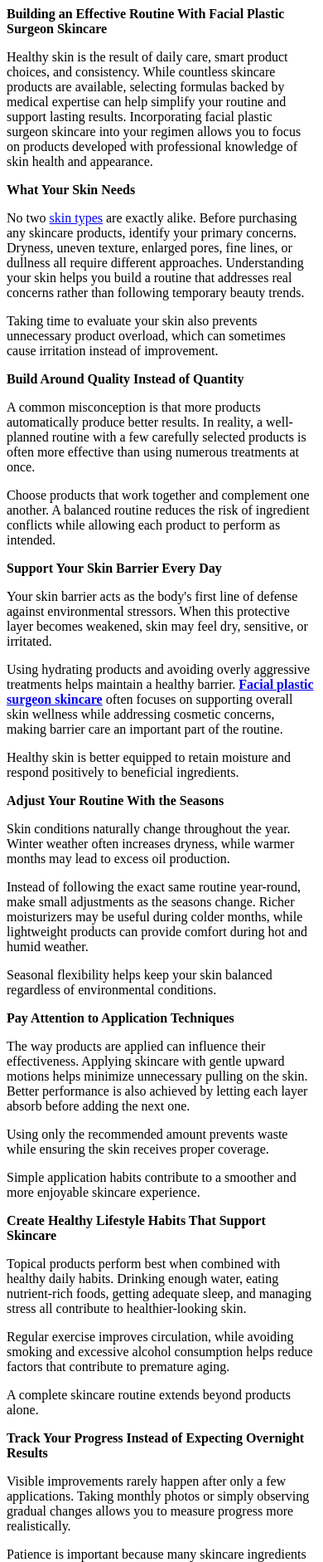
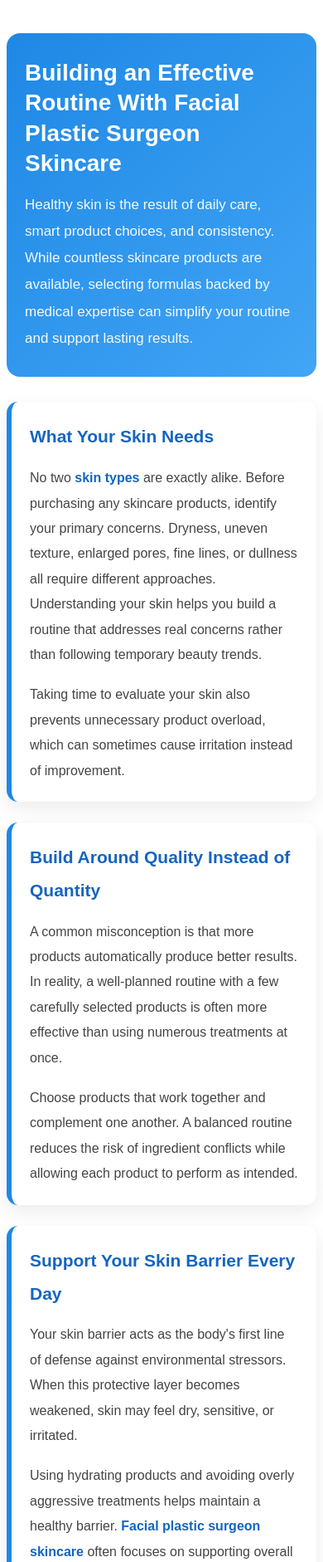
Before and after one commit to he6728765/building-an-effective-routine-with-facial-plastic-surgeon-skincare, a plain HTML site: page index.html in a window 390 px wide. Shown: the top 1882 px of the page at 83% size. Drawn offline with Linux system fonts and the light colour scheme.

Commit message:
Revise skincare routine article content and styles
Updated the content and styling for the skincare routine article, enhancing readability and structure.

```diff
--- a/index.html
+++ b/index.html
@@ -1,31 +1,181 @@
-<p><strong>Building an Effective Routine With Facial Plastic Surgeon Skincare</strong></p>
-<p><span style="font-weight: 400;">Healthy skin is the result of daily care, smart product choices, and consistency. While countless skincare products are available, selecting formulas backed by medical expertise can help simplify your routine and support lasting results. Incorporating facial plastic surgeon skincare into your regimen allows you to focus on products developed with professional knowledge of skin health and appearance.</span></p>
-<p><strong>What Your Skin Needs</strong></p>
-<p><span style="font-weight: 400;">No two </span><a href="https://www.sciencedirect.com/topics/medicine-and-dentistry/skin-type"><span style="font-weight: 400;">skin types</span></a><span style="font-weight: 400;"> are exactly alike. Before purchasing any skincare products, identify your primary concerns. Dryness, uneven texture, enlarged pores, fine lines, or dullness all require different approaches. Understanding your skin helps you build a routine that addresses real concerns rather than following temporary beauty trends.</span></p>
-<p><span style="font-weight: 400;">Taking time to evaluate your skin also prevents unnecessary product overload, which can sometimes cause irritation instead of improvement.</span></p>
-<p><strong>Build Around Quality Instead of Quantity</strong></p>
-<p><span style="font-weight: 400;">A common misconception is that more products automatically produce better results. In reality, a well-planned routine with a few carefully selected products is often more effective than using numerous treatments at once.</span></p>
-<p><span style="font-weight: 400;">Choose products that work together and complement one another. A balanced routine reduces the risk of ingredient conflicts while allowing each product to perform as intended.</span></p>
-<p><strong>Support Your Skin Barrier Every Day</strong></p>
-<p><span style="font-weight: 400;">Your skin barrier acts as the body's first line of defense against environmental stressors. When this protective layer becomes weakened, skin may feel dry, sensitive, or irritated.</span></p>
-<p><span style="font-weight: 400;">Using hydrating products and avoiding overly aggressive treatments helps maintain a healthy barrier. </span><a href="https://nassifmdskincare.com/collections/all-products"><strong>Facial plastic surgeon skincare</strong></a><span style="font-weight: 400;"> often focuses on supporting overall skin wellness while addressing cosmetic concerns, making barrier care an important part of the routine.</span></p>
-<p><span style="font-weight: 400;">Healthy skin is better equipped to retain moisture and respond positively to beneficial ingredients.</span></p>
-<p><strong>Adjust Your Routine With the Seasons</strong></p>
-<p><span style="font-weight: 400;">Skin conditions naturally change throughout the year. Winter weather often increases dryness, while warmer months may lead to excess oil production.</span></p>
-<p><span style="font-weight: 400;">Instead of following the exact same routine year-round, make small adjustments as the seasons change. Richer moisturizers may be useful during colder months, while lightweight products can provide comfort during hot and humid weather.</span></p>
-<p><span style="font-weight: 400;">Seasonal flexibility helps keep your skin balanced regardless of environmental conditions.</span></p>
-<p><strong>Pay Attention to Application Techniques</strong></p>
-<p><span style="font-weight: 400;">The way products are applied can influence their effectiveness. Applying skincare with gentle upward motions helps minimize unnecessary pulling on the skin. Better performance is also achieved by letting each layer absorb before adding the next one.</span></p>
-<p><span style="font-weight: 400;">Using only the recommended amount prevents waste while ensuring the skin receives proper coverage.</span></p>
-<p><span style="font-weight: 400;">Simple application habits contribute to a smoother and more enjoyable skincare experience.</span></p>
-<p><strong>Create Healthy Lifestyle Habits That Support Skincare</strong></p>
-<p><span style="font-weight: 400;">Topical products perform best when combined with healthy daily habits. Drinking enough water, eating nutrient-rich foods, getting adequate sleep, and managing stress all contribute to healthier-looking skin.</span></p>
-<p><span style="font-weight: 400;">Regular exercise improves circulation, while avoiding smoking and excessive alcohol consumption helps reduce factors that contribute to premature aging.</span></p>
-<p><span style="font-weight: 400;">A complete skincare routine extends beyond products alone.</span></p>
-<p><strong>Track Your Progress Instead of Expecting Overnight Results</strong></p>
-<p><span style="font-weight: 400;">Visible improvements rarely happen after only a few applications. Taking monthly photos or simply observing gradual changes allows you to measure progress more realistically.</span></p>
-<p><span style="font-weight: 400;">Patience is important because many skincare ingredients require consistent use before noticeable improvements become visible. Avoid abandoning products too quickly unless irritation occurs.</span></p>
-<p><span style="font-weight: 400;">A steady routine is usually more successful than constantly changing products in search of immediate results.</span></p>
-<p><strong>Conclusion</strong></p>
-<p><span style="font-weight: 400;">Building an effective skincare routine begins with understanding your skin, choosing quality products, supporting the skin barrier, adapting to seasonal changes, and maintaining healthy daily habits. Incorporating facial plastic surgeon skincare into this routine offers products developed with professional expertise and a focus on long-term skin health. With consistency and realistic expectations, a carefully planned regimen can help maintain smoother, healthier, and more radiant skin over time.</span></p>
-<p>&nbsp;</p>
+<style>
+/* ===== Article Container ===== */
+.fps-article{
+    max-width:900px;
+    margin:40px auto;
+    padding:0;
+    font-family:Arial, Helvetica, sans-serif;
+    color:#444;
+    line-height:1.9;
+}
+
+/* Hero */
+.fps-hero{
+    background:linear-gradient(135deg,#1e88e5,#42a5f5);
+    color:#fff;
+    padding:45px 35px;
+    border-radius:16px;
+    margin-bottom:30px;
+}
+
+.fps-hero h1{
+    margin:0 0 15px;
+    font-size:34px;
+    line-height:1.3;
+}
+
+.fps-hero p{
+    margin:0;
+    font-size:17px;
+    opacity:.95;
+}
+
+/* Content Cards */
+.fps-card{
+    background:#fff;
+    padding:28px;
+    margin-bottom:25px;
+    border-radius:14px;
+    border-left:6px solid #1e88e5;
+    box-shadow:0 8px 22px rgba(0,0,0,.08);
+}
+
+.fps-card h2{
+    margin-top:0;
+    color:#1565c0;
+    font-size:24px;
+    margin-bottom:15px;
+}
+
+.fps-card p{
+    margin:0 0 18px;
+    font-size:17px;
+}
+
+.fps-card p:last-child{
+    margin-bottom:0;
+}
+
+.fps-card a{
+    color:#1565c0;
+    font-weight:600;
+    text-decoration:none;
+}
+
+.fps-card a:hover{
+    text-decoration:underline;
+}
+
+/* Conclusion */
+.fps-conclusion{
+    background:#f4f9ff;
+    border:2px solid #bbdefb;
+}
+
+/* Mobile */
+@media(max-width:768px){
+
+.fps-hero{
+    padding:30px 22px;
+}
+
+.fps-hero h1{
+    font-size:28px;
+}
+
+.fps-card{
+    padding:22px;
+}
+
+.fps-card h2{
+    font-size:21px;
+}
+
+.fps-card p{
+    font-size:16px;
+}
+
+}
+</style>
+
+<div class="fps-article">
+
+<div class="fps-hero">
+<h1>Building an Effective Routine With Facial Plastic Surgeon Skincare</h1>
+
+<p>Healthy skin is the result of daily care, smart product choices, and consistency. While countless skincare products are available, selecting formulas backed by medical expertise can simplify your routine and support lasting results.</p>
+</div>
+
+<div class="fps-card">
+<h2>What Your Skin Needs</h2>
+
+<p>No two <a href="https://www.sciencedirect.com/topics/medicine-and-dentistry/skin-type" target="_blank" rel="noopener">skin types</a> are exactly alike. Before purchasing any skincare products, identify your primary concerns. Dryness, uneven texture, enlarged pores, fine lines, or dullness all require different approaches. Understanding your skin helps you build a routine that addresses real concerns rather than following temporary beauty trends.</p>
+
+<p>Taking time to evaluate your skin also prevents unnecessary product overload, which can sometimes cause irritation instead of improvement.</p>
+</div>
+
+<div class="fps-card">
+<h2>Build Around Quality Instead of Quantity</h2>
+
+<p>A common misconception is that more products automatically produce better results. In reality, a well-planned routine with a few carefully selected products is often more effective than using numerous treatments at once.</p>
+
+<p>Choose products that work together and complement one another. A balanced routine reduces the risk of ingredient conflicts while allowing each product to perform as intended.</p>
+</div>
+
+<div class="fps-card">
+<h2>Support Your Skin Barrier Every Day</h2>
+
+<p>Your skin barrier acts as the body's first line of defense against environmental stressors. When this protective layer becomes weakened, skin may feel dry, sensitive, or irritated.</p>
+
+<p>Using hydrating products and avoiding overly aggressive treatments helps maintain a healthy barrier. <a href="https://nassifmdskincare.com/collections/all-products" target="_blank" rel="noopener"><strong>Facial plastic surgeon skincare</strong></a> often focuses on supporting overall skin wellness while addressing cosmetic concerns, making barrier care an important part of the routine.</p>
+
+<p>Healthy skin is better equipped to retain moisture and respond positively to beneficial ingredients.</p>
+</div>
+
+<div class="fps-card">
+<h2>Adjust Your Routine With the Seasons</h2>
+
+<p>Skin conditions naturally change throughout the year. Winter weather often increases dryness, while warmer months may lead to excess oil production.</p>
+
+<p>Instead of following the exact same routine year-round, make small adjustments as the seasons change. Richer moisturizers may be useful during colder months, while lightweight products can provide comfort during hot and humid weather.</p>
+
+<p>Seasonal flexibility helps keep your skin balanced regardless of environmental conditions.</p>
+</div>
+
+<div class="fps-card">
+<h2>Pay Attention to Application Techniques</h2>
+
+<p>The way products are applied can influence their effectiveness. Applying skincare with gentle upward motions helps minimize unnecessary pulling on the skin. Better performance is also achieved by letting each layer absorb before adding the next one.</p>
+
+<p>Using only the recommended amount prevents waste while ensuring the skin receives proper coverage.</p>
+
+<p>Simple application habits contribute to a smoother and more enjoyable skincare experience.</p>
+</div>
+
+<div class="fps-card">
+<h2>Create Healthy Lifestyle Habits That Support Skincare</h2>
+
+<p>Topical products perform best when combined with healthy daily habits. Drinking enough water, eating nutrient-rich foods, getting adequate sleep, and managing stress all contribute to healthier-looking skin.</p>
+
+<p>Regular exercise improves circulation, while avoiding smoking and excessive alcohol consumption helps reduce factors that contribute to premature aging.</p>
+
+<p>A complete skincare routine extends beyond products alone.</p>
+</div>
+
+<div class="fps-card">
+<h2>Track Your Progress Instead of Expecting Overnight Results</h2>
+
+<p>Visible improvements rarely happen after only a few applications. Taking monthly photos or simply observing gradual changes allows you to measure progress more realistically.</p>
+
+<p>Patience is important because many skincare ingredients require consistent use before noticeable improvements become visible. Avoid abandoning products too quickly unless irritation occurs.</p>
+
+<p>A steady routine is usually more successful than constantly changing products in search of immediate results.</p>
+</div>
+
+<div class="fps-card fps-conclusion">
+<h2>Conclusion</h2>
+
+<p>Building an effective skincare routine begins with understanding your skin, choosing quality products, supporting the skin barrier, adapting to seasonal changes, and maintaining healthy daily habits. Incorporating facial plastic surgeon skincare into this routine offers products developed with professional expertise and a focus on long-term skin health. With consistency and realistic expectations, a carefully planned regimen can help maintain smoother, healthier, and more radiant skin over time.</p>
+</div>
+
+</div>
```
